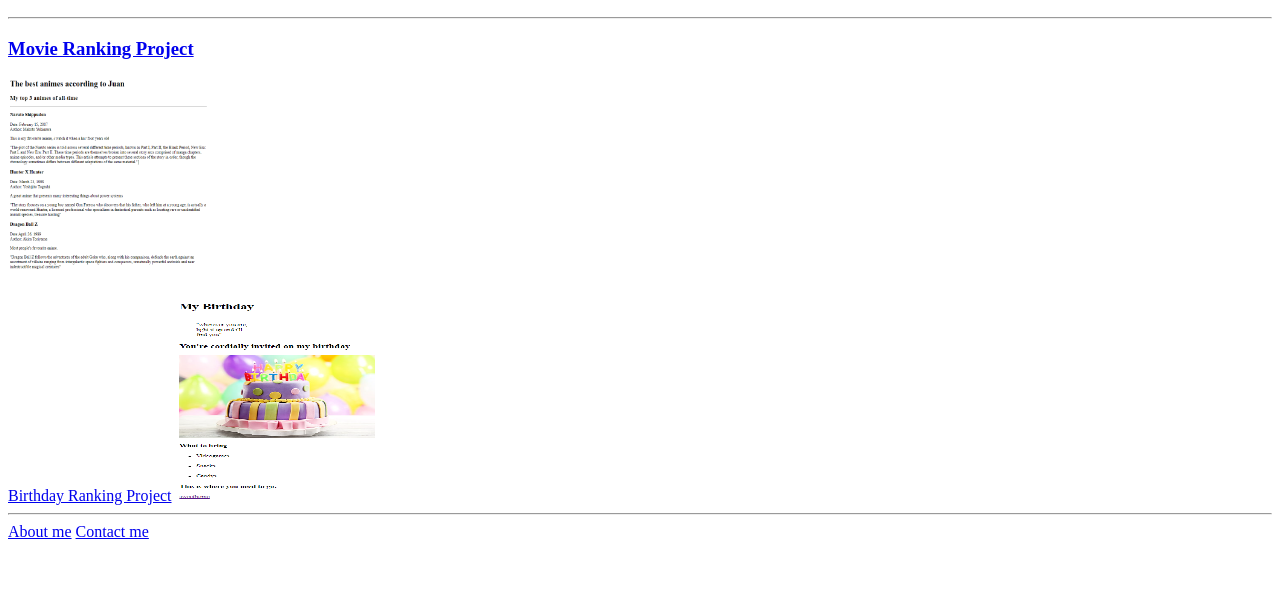
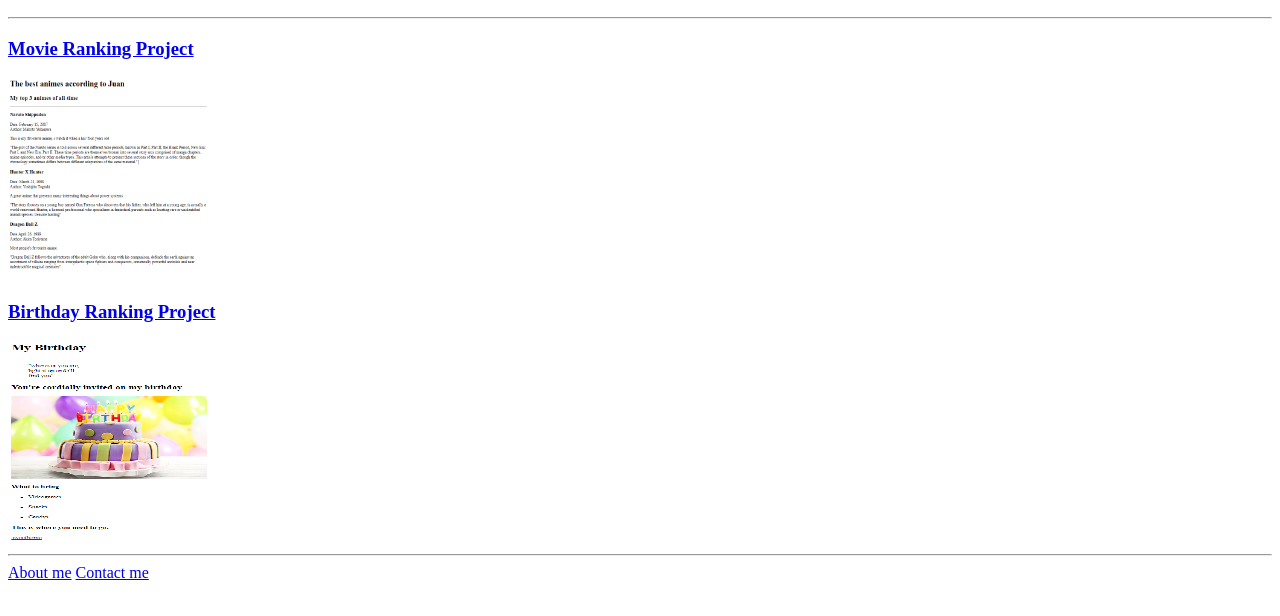
Before and after one commit to jjgalicia/html-portfolio, a plain HTML site: page index.html in a window 1280 px wide. Shown: the part 110-726 px from the top of the page. Drawn offline with Linux system fonts and the light colour scheme.

Commit message:
Update index.html

```diff
--- a/index.html
+++ b/index.html
@@ -11,7 +11,7 @@
     <hr>
     <h3><a href="./public/movie-ranking_1.html">Movie Ranking Project</a></h3>
     <img src="./assets/images/movie-ranking_1.png" height="200" width="200" />
-    <h3></h3><a href="./public/birthday-invite_1.html">Birthday Ranking Project</a></h3>
+    <h3><a href="./public/birthday-invite_1.html">Birthday Ranking Project</a></h3>
     <img src="./assets/images/birthday-invite_1.png" height="200" width="200" />
     <hr>
     <a href="./public/about_1.html">About me</a>
```
